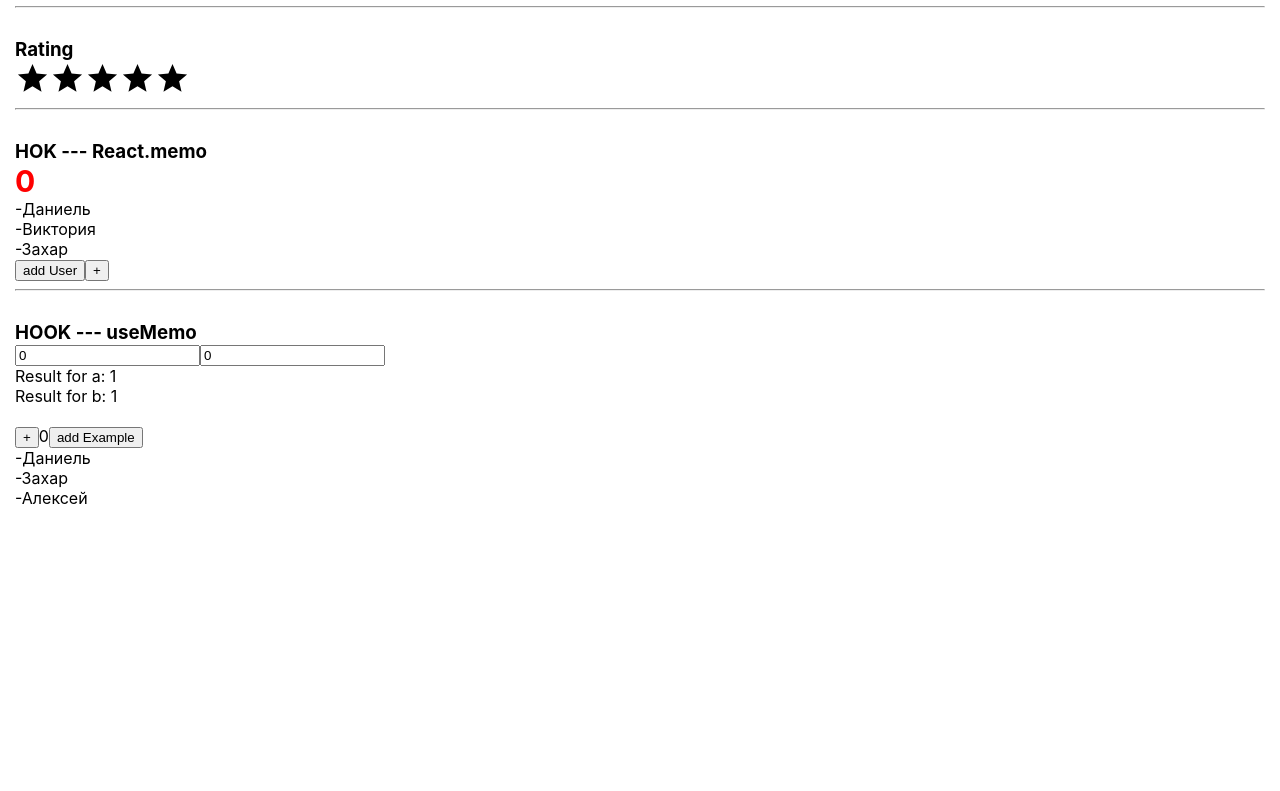
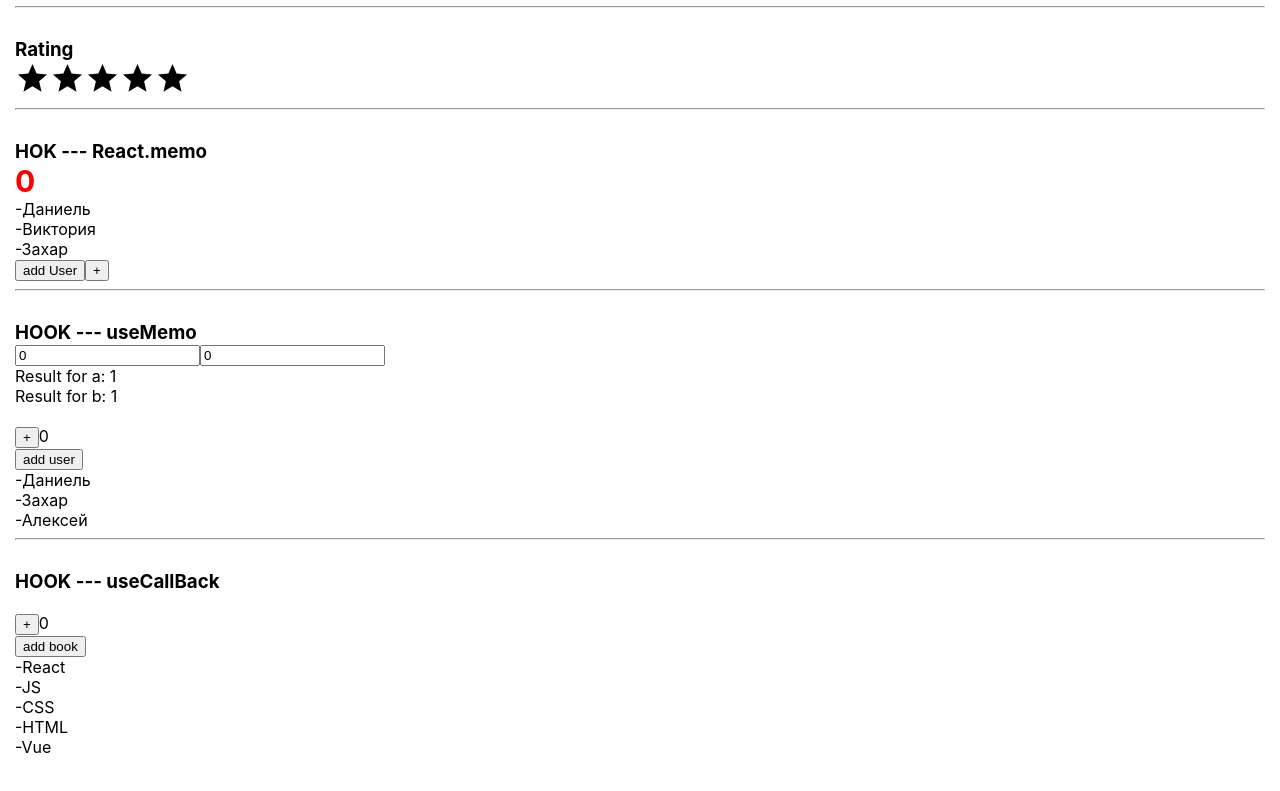
Before and after one commit to DaniyelGit/React-Kabzda, a React (Create React App) app: page / in a window 1280 px wide. Shown: the part 728-1519 px from the top of the page. Before the commit the page ends 1436 px from the top, so only its background shows below. Built offline with nearby package versions, Linux system fonts and the light colour scheme.

Commit message:
studied useCallBack and added component UseCallBack.tsx

```diff
--- a/src/App.tsx
+++ b/src/App.tsx
@@ -17,6 +17,7 @@ import {Select} from "./Components/Select/Select";
 import {Rating} from "./Components/Rating/Rating";
 import {ReactMemo} from "./Components/ReactMemo/ReactMemo";
 import {HelpsToReactMemo, UseMemo} from "./Components/UseMemo/UseMemo";
+import {LikeUseCallBack} from "./Components/UseCallBack/UseCallBack";
 
 
 
@@ -73,6 +74,12 @@ function App() {
             {/*HOOK --- useMemo*/}
             <UseMemo/>
             <HelpsToReactMemo/>
+
+            <hr/>
+
+            <h3>HOOK --- useCallBack</h3>
+            {/*HOOK --- useCallBack*/}
+            <LikeUseCallBack/>
         </div>
     );
 }
--- /dev/null
+++ b/src/Components/UseCallBack/UseCallBack.tsx
@@ -0,0 +1,53 @@
+import React, {useCallback, useMemo} from "react";
+
+type UsersPropsType = {
+    books: string[]
+    addBock: () => void
+}
+const Books = (props: UsersPropsType) => {
+    console.log('Books');
+    return (
+        <div>
+            <button onClick={props.addBock}>add book</button>
+            {props.books.map((book, index) => {
+                return (
+                    <div key={index}>-{book}</div>
+                );
+            })}
+        </div>
+    );
+}
+
+const BookContainer = React.memo(Books);
+
+export const LikeUseCallBack = () => {
+    console.log('LikeUseCallBack');
+    const [books, setBooks] = React.useState<string[]>(['React', 'JS', 'CSS', 'HTML', 'Vue']);
+    const [counter, setCounter] = React.useState<number>(0);
+
+    // const newArray = useMemo(() => {
+    //     return books.filter(book => book.toLowerCase().indexOf('a') > -1);
+    // }, [books])
+
+
+    // const addBook = () => {
+    //     setBooks([...books, 'Angular']);
+    //     console.log(books);
+    // }
+
+    // const memoizedAddBook = useMemo(() => addBook, []);
+
+    const memoizedAddBook = useCallback(() => {
+        setBooks([...books, 'Angular']);
+    }, [books])
+
+    return (
+        <div className={'marginTop'}>
+            <button onClick={() => setCounter(counter + 1)}>+</button>
+            {counter}
+            <div>
+                <BookContainer books={books} addBock={memoizedAddBook}/>
+            </div>
+        </div>
+    );
+};
--- a/src/Components/UseMemo/UseMemo.tsx
+++ b/src/Components/UseMemo/UseMemo.tsx
@@ -1,6 +1,4 @@
 import React, {useMemo} from 'react';
-
-
 
 
 export const UseMemo = () => {
@@ -44,7 +42,6 @@ export const UseMemo = () => {
 };
 
 
-
 type UsersPropsType = {
     items: string[]
 }
@@ -72,6 +69,7 @@ export const HelpsToReactMemo = () => {
         return users.filter(name => name.toLowerCase().indexOf('а') > -1);
     }, [users])
 
+
     const addExampleInArr = () => {
         setUsers([...users, 'Андрей']);
     }
@@ -82,8 +80,10 @@ export const HelpsToReactMemo = () => {
         <div className={'marginTop'}>
             <button onClick={() => setCounter(counter + 1)}>+</button>
             {counter}
-            <button onClick={addExampleInArr}>add Example</button>
-            <UsersContainer items={newArray}/>
+            <div>
+                <button onClick={addExampleInArr}>add user</button>
+                <UsersContainer items={newArray}/>
+            </div>
         </div>
     );
 };
```
